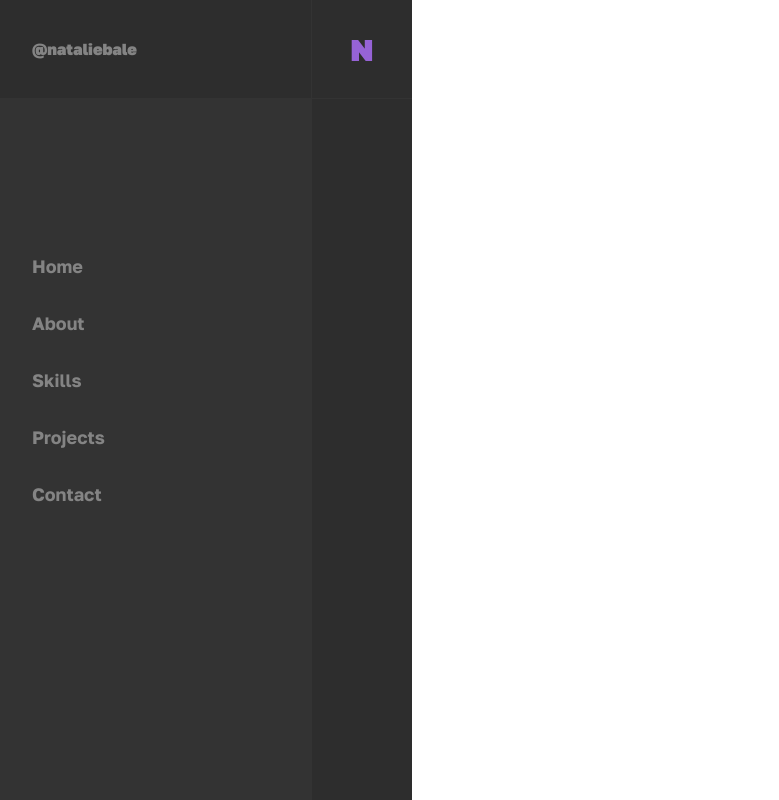
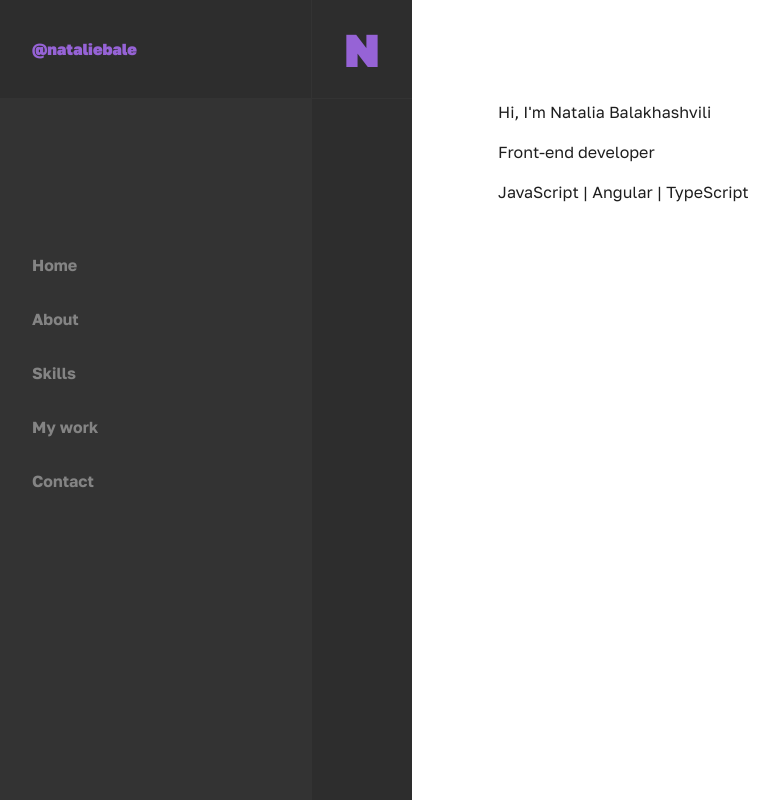
Before and after one commit to nataliebale/portfolio, an Angular app: page /home in a window 1280 px wide. Before the commit this address led to /. Shown: the whole page, without its empty margins (8-787 px from the left). Built offline with nearby package versions, Linux system fonts and the light colour scheme.

Commit message:
feat - header styling

```diff
--- a/src/app/app-routing.module.ts
+++ b/src/app/app-routing.module.ts
@@ -2,7 +2,18 @@ import { NgModule } from '@angular/core';
 import { RouterModule, Routes } from '@angular/router';
 
 const routes: Routes = [
-
+  {
+    path: 'home',
+    loadChildren: () =>
+      import('./features/home/home.module').then((m) => m.HomeModule)
+  },
+  // {
+  //   path: 'not-found',
+  //   loadChildren: () =>
+  //     import('./features/page-not-found/page-not-found.module').then((m) => m.PageNotFoundModule)
+  // },
+  { path: '', redirectTo: 'home', pathMatch: 'full' },
+  { path: '**', redirectTo: 'home'}
 ];
 
 @NgModule({
--- a/src/app/app.component.scss
+++ b/src/app/app.component.scss
@@ -1,4 +1,16 @@
-.app-body{
-  width: 100%;
-  height: 100vh;
+.app{
+
+  &-body {
+    width: 100%;
+    height: 100vh;
+    display: flex;
+  }
+
+  &-header{
+    width: 420px;
+  }
+
+  &-main{
+    width: calc(100% - 420px);
+  }
 }
--- a/src/app/features/home/home.component.html
+++ b/src/app/features/home/home.component.html
@@ -1 +1,5 @@
-<p>home works!</p>
+<section class="home">
+  <p>Hi, I'm Natalia Balakhashvili</p>
+  <p>Front-end developer</p>
+  <p>JavaScript | Angular | TypeScript</p>
+</section>
--- a/src/app/features/home/home.component.scss
+++ b/src/app/features/home/home.component.scss
@@ -0,0 +1,3 @@
+.home{
+  padding: 100px 10%;
+}
--- /dev/null
+++ b/src/app/layout/header/entity/header.interface.ts
@@ -0,0 +1,4 @@
+export interface MenuItem{
+  title: string;
+  url: string;
+}
--- a/src/app/layout/header/header.component.html
+++ b/src/app/layout/header/header.component.html
@@ -25,7 +25,7 @@
 
         <li class="menu-nav_item">
           <a class="menu-nav_item--link">
-            Projects
+            My work
           </a>
         </li>
 
--- a/src/app/layout/header/header.component.scss
+++ b/src/app/layout/header/header.component.scss
@@ -2,7 +2,7 @@
 
 header{
   display: flex;
-  width: 420px;
+  width: 100%;
   height: 100vh;
   background: #2D2D2D;
 }
@@ -17,7 +17,9 @@ header{
       font-weight: 900;
       display: flex;
       align-items: center;
-      color: #848484;
+      font-size: 16px;
+      //color: #848484;
+      color: variables.$color-github-purple;
       height: 98px;
       border-right: 1px solid #333333;
       padding-left: 40px;
@@ -32,7 +34,7 @@ header{
       text-align: center;
       display: block;
       color: variables.$color-github-purple;
-      font-size: 30px;
+      font-size: 46px;
       height: 99px;
       border-bottom: 1px solid #333333;
       line-height: 100px;
@@ -50,7 +52,7 @@ header{
       display: block;
       color: #848484;
       font-weight: 600;
-      font-size: 18px;
+      font-size: 16px;
       transform: scale(1, 1);
       transition: .3s ease-in-out;
       position: relative;
--- a/src/app/layout/header/header.component.ts
+++ b/src/app/layout/header/header.component.ts
@@ -1,15 +1,31 @@
-import { Component, OnInit } from '@angular/core';
+import { Component } from '@angular/core';
+import { MenuItem } from "./entity/header.interface";
 
 @Component({
   selector: 'app-header',
   templateUrl: './header.component.html',
   styleUrls: ['./header.component.scss']
 })
-export class HeaderComponent implements OnInit {
+export class HeaderComponent {
+  menuItems: MenuItem[] = [
+    {
+      title: 'home',
+      url: '/home'
+    },
+    {
+      title: 'about us',
+      url: '/about'
+    },
+    {
+      title: 'blog entries',
+      url: '/blogs'
+    },
+    {
+      title: 'contact us',
+      url: '/contact'
+    }
+  ]
 
   constructor() { }
 
-  ngOnInit(): void {
-  }
-
 }
```
